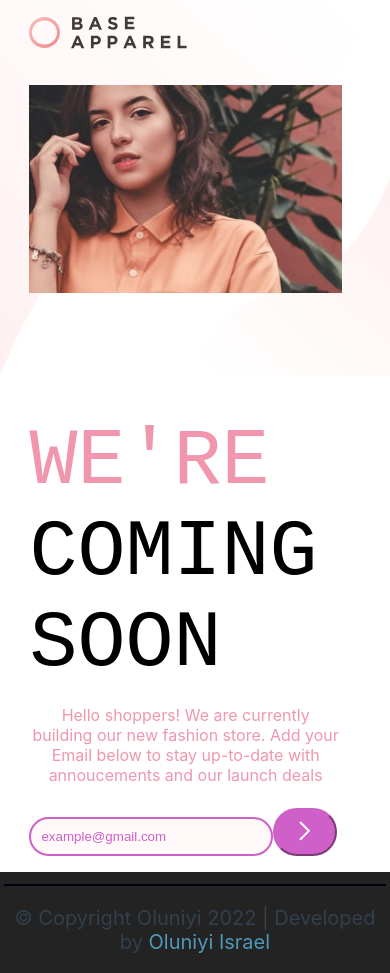
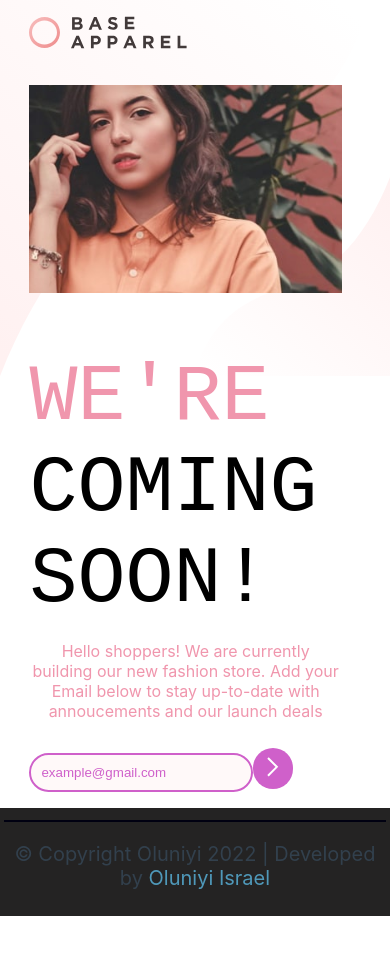
Before and after one commit to Oluniyisrael/Base-apparel, a React (Create React App) app: page / in a window 390 px wide. After the commit the page ends 916 px from the top, so only its background shows below. Built offline with nearby package versions, Linux system fonts and the light colour scheme.

Commit message:
seventh commit

```diff
--- a/src/Components/Body/Body.css
+++ b/src/Components/Body/Body.css
@@ -79,8 +79,8 @@ width: 50vw;
         display: inline;
     }
     #textcontainer{
-        margin-right: 8rem;
-        margin-top: 7rem;
+        margin-right: 7rem;
+        margin-top: 3rem;
 
      }
      #textcontainer{
@@ -99,7 +99,7 @@ width: 50vw;
     }
     #input{
         padding: 10px;
-        width: 220px;
+        width: 200px;
         border-radius: 2rem;
         border: 2px solid rgb(207, 96, 202);
         background-color: rgb(255 249 249);
@@ -119,4 +119,14 @@ width: 50vw;
          padding: 1rem;
          height: 100%;
     }
+    #arrow{
+
+        background-color:rgb(207, 96, 202);
+        width: 40px;
+        height:2.6rem;
+        border: none;
+        border-radius: 2.3rem;
+        border-color:rgb(207, 96, 202);
+        outline: none;
+    }
 }
--- a/src/Components/Body/Body.js
+++ b/src/Components/Body/Body.js
@@ -12,7 +12,7 @@ function Body() {
               <img src={logo} alt='...'/>
               <div ><img src={herom} alt=',...' id='mobileimg'/></div>
               <div id='textcontainer'>
-                <span id='come'><span class='purple'>WE'RE </span><br/>COMING SOON</span>
+                <span id='come'><span class='purple'>WE'RE </span><br/>COMING SOON!</span>
                 <p class='purple' id='hello' >Hello shoppers! We are currently building our new fashion store. Add your Email below to stay up-to-date with annoucements and our launch deals</p>
                 <input type='text' id='input' placeholder='example@gmail.com'/><button id='arrow'><img src={arrow} alt='...'/></button>
               </div>
--- a/src/Components/footer/footer.css
+++ b/src/Components/footer/footer.css
@@ -1,7 +1,7 @@
 #footer{
     justify-content:end;
     background-color: rgb(36, 35, 35);
-    padding: 1%;
+    padding:1%;
     padding-right: 0;
     height: 8vh;
     width: 100%;
@@ -27,5 +27,6 @@
         padding: 1%;
         height: 11vh;
         width: 98vw;
+        padding-bottom: 3%;
     }
 }
```
